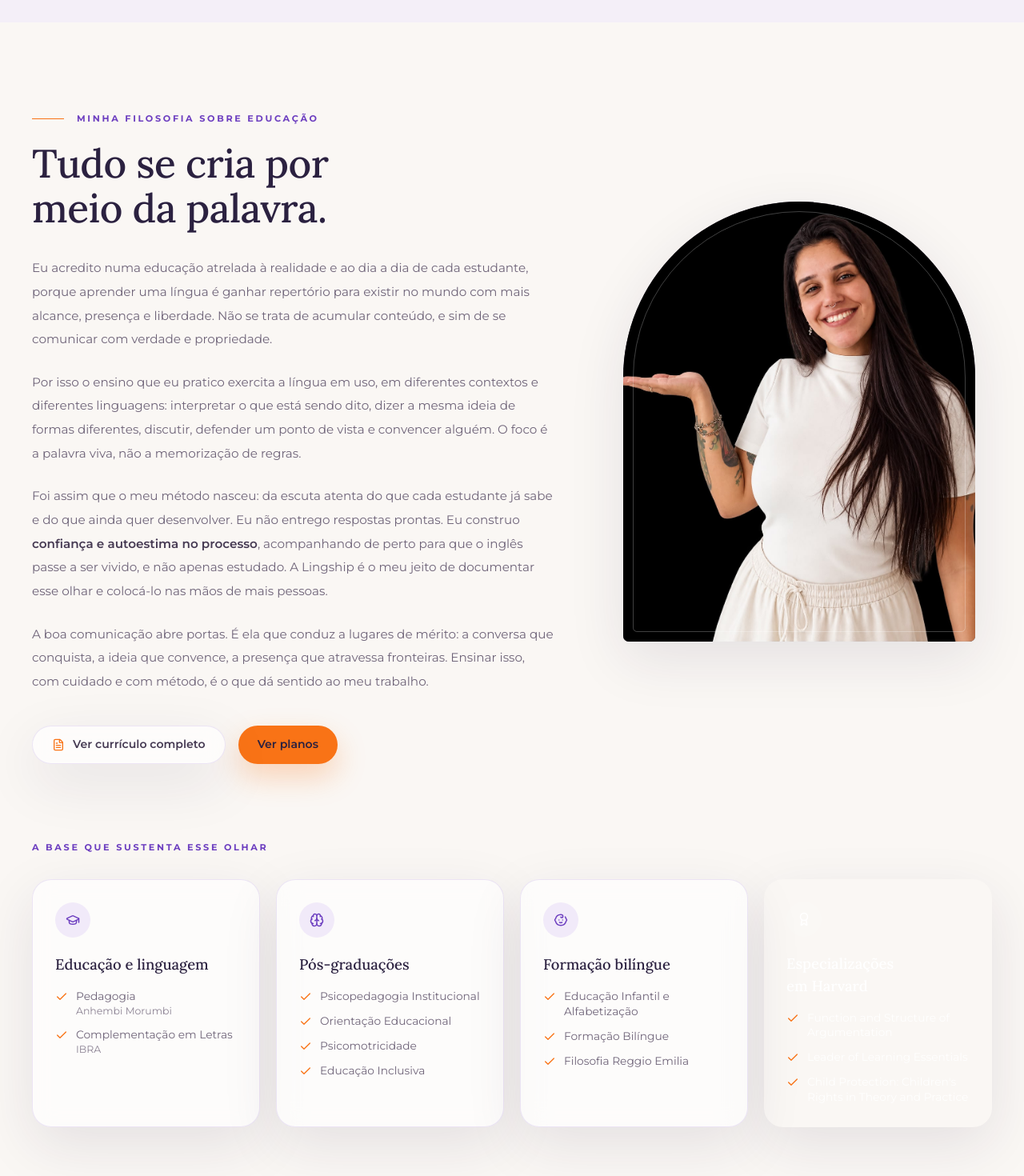
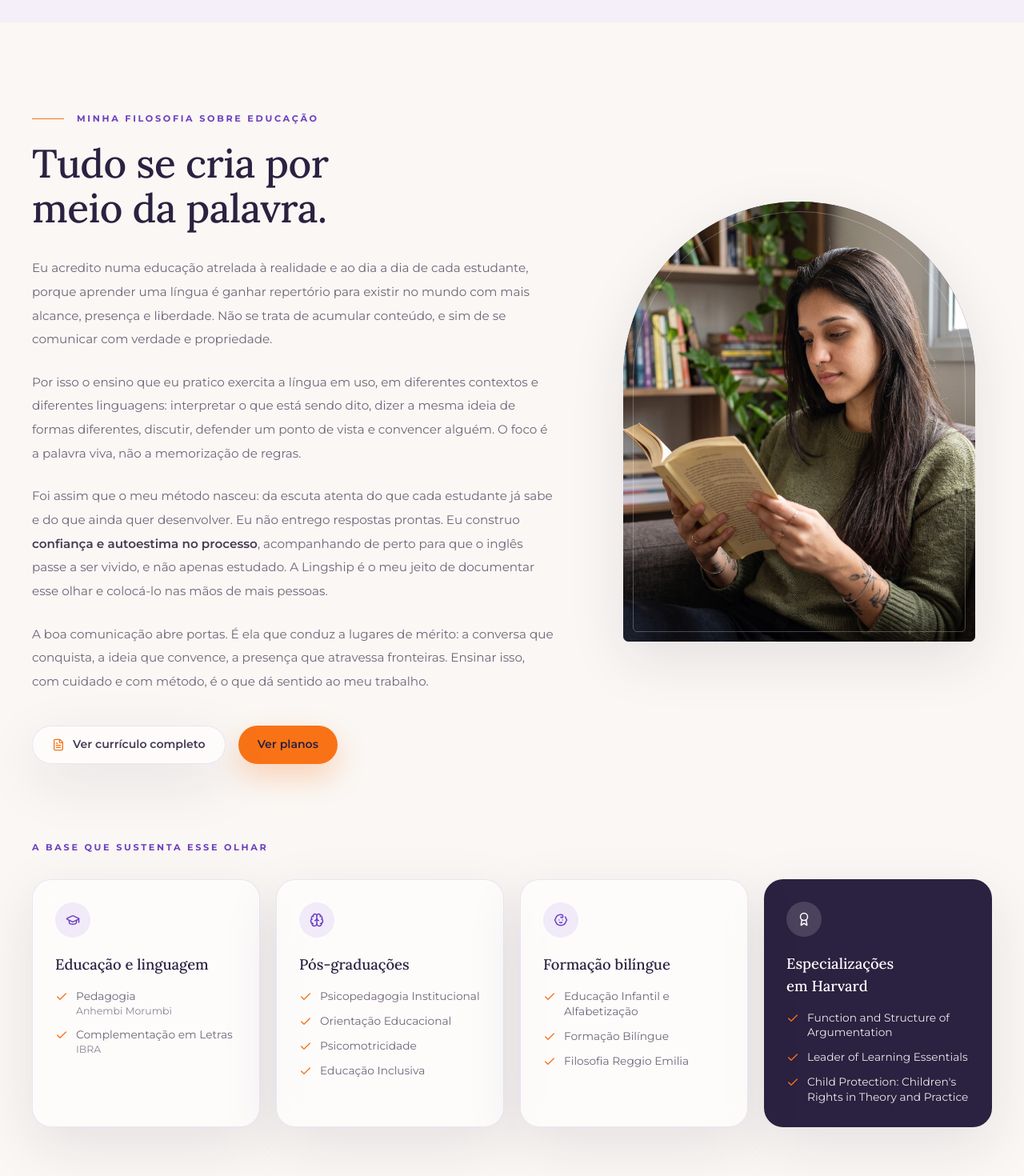
Before and after one commit to octaviocrv/lingShip, a Next.js app: page / in a window 1280 px wide. Shown: the part 3854-5324 px from the top of the page at 80% size. Built offline with nearby package versions, Linux system fonts and the light colour scheme; no server answers.

Commit message:
LingShip (Filosofia / Foto da Vanessa lendo na seção Tudo se cria por meio da palavra)

```diff
--- a/src/components/sections/filosofia.tsx
+++ b/src/components/sections/filosofia.tsx
@@ -48,7 +48,7 @@ export function Filosofia() {
                 fill
                 quality={85}
                 sizes="(min-width: 1024px) 440px, 90vw"
-                className="object-cover object-[40%_20%]"
+                className="object-cover object-[58%_30%]"
               />
               <span
                 aria-hidden
@@ -69,7 +69,7 @@ export function Filosofia() {
                 key={bloco.title}
                 className={cn(
                   "flex flex-col rounded-card p-7",
-                  bloco.featured ? "bg-purple-strong text-white shadow-soft" : "glass",
+                  bloco.featured ? "bg-midnight text-white shadow-soft" : "glass",
                 )}
               >
                 <IconBadge icon={bloco.icon} className={cn(bloco.featured && "bg-white/15 text-white")} />
--- a/src/content/filosofia.ts
+++ b/src/content/filosofia.ts
@@ -39,8 +39,8 @@ export const filosofiaSection = {
   curriculumCta: "Ver currículo completo",
   plansCta: { label: "Ver planos", href: "#planos" },
   photo: {
-    src: "/fotos/vanessa-filosofia.jpg",
-    alt: "Vanessa Mendes sorrindo, com a mão estendida como quem apresenta algo",
+    src: "/fotos/lendo-o-livro.jpg",
+    alt: "Vanessa Mendes lendo um livro num sofá, ao lado de uma estante cheia de livros e plantas",
   },
 };
 
```
Also changed, not shown: public/fotos/lendo-o-livro.jpg (added), public/fotos/vanessa-filosofia.jpg (deleted).
